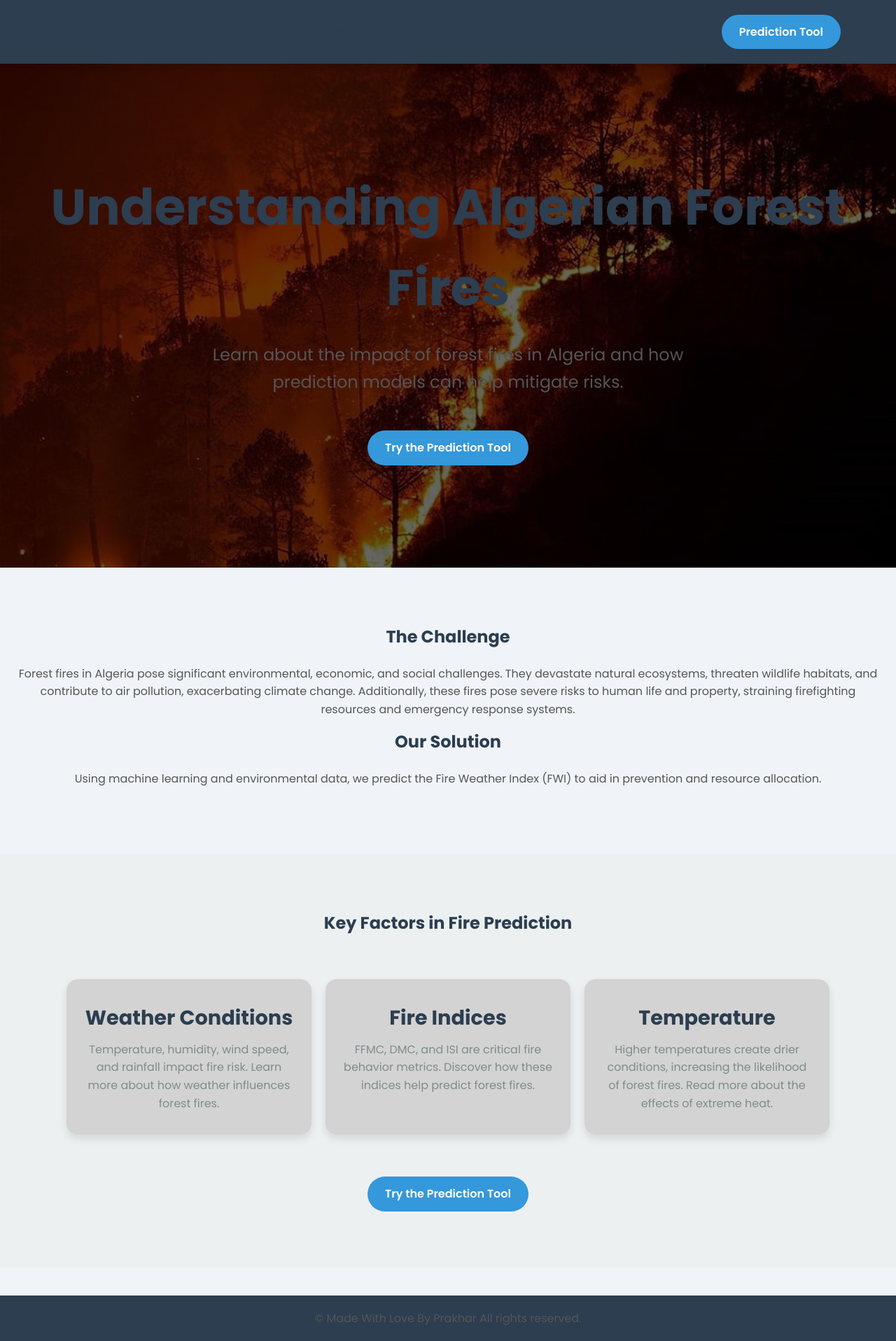
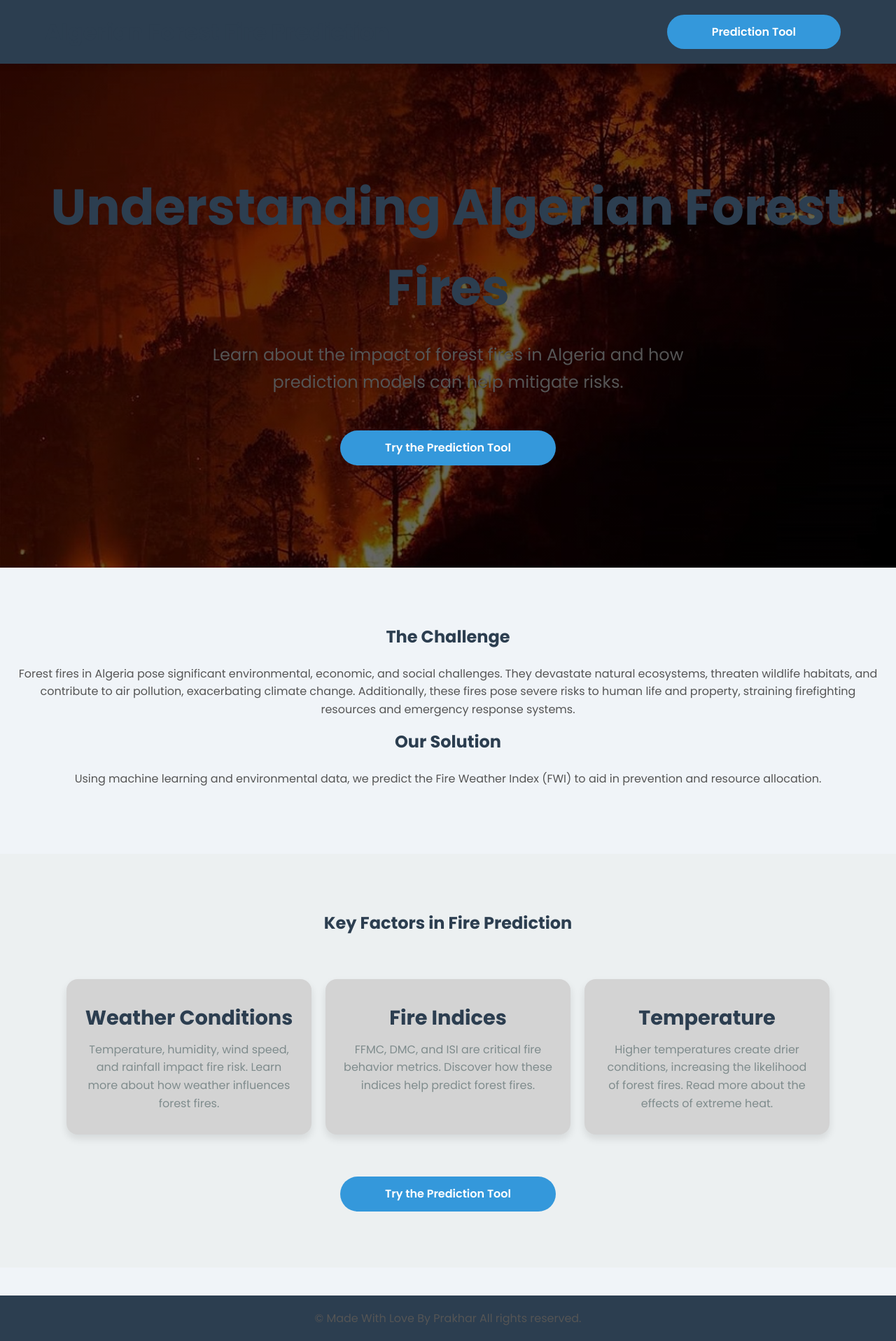
Before and after one commit to Prakhar-3009/Algerian-Forest-Fire, a Flask app: page / in a window 1280 px wide. Shown: the whole page at 70% size. Run offline with Flask 3, Linux system fonts and the light colour scheme; parts of the project's set-up code (start-up, migrations or seed data) failed here and were passed over.

Commit message:
Update index.html

```diff
--- a/templates/index.html
+++ b/templates/index.html
@@ -20,6 +20,7 @@
       color: #333;
     }
     header {
+      display: flex;
       background-color: #2c3e50;
       color: white;
       padding: 20px 0;
@@ -40,10 +41,11 @@
       background-color: #3498db;
       color: white;
       text-decoration: none;
-      padding: 12px 25px;
+      padding: 12px 5vw;
       border-radius: 30px;
       font-weight: 600;
       transition: background-color 0.3s, transform 0.2s;
+      white-space: nowrap;
     }
     .button:hover {
       background-color: #2980b9;
```
